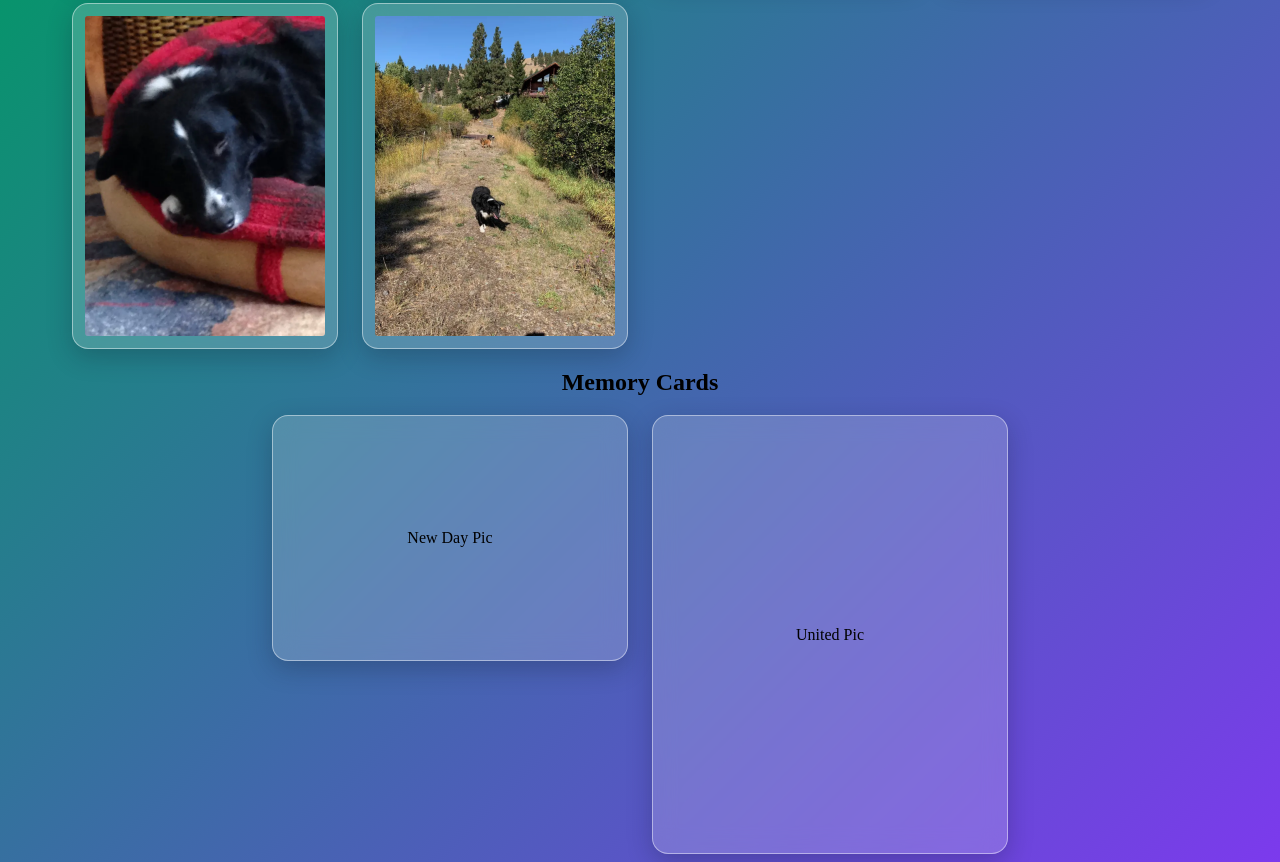
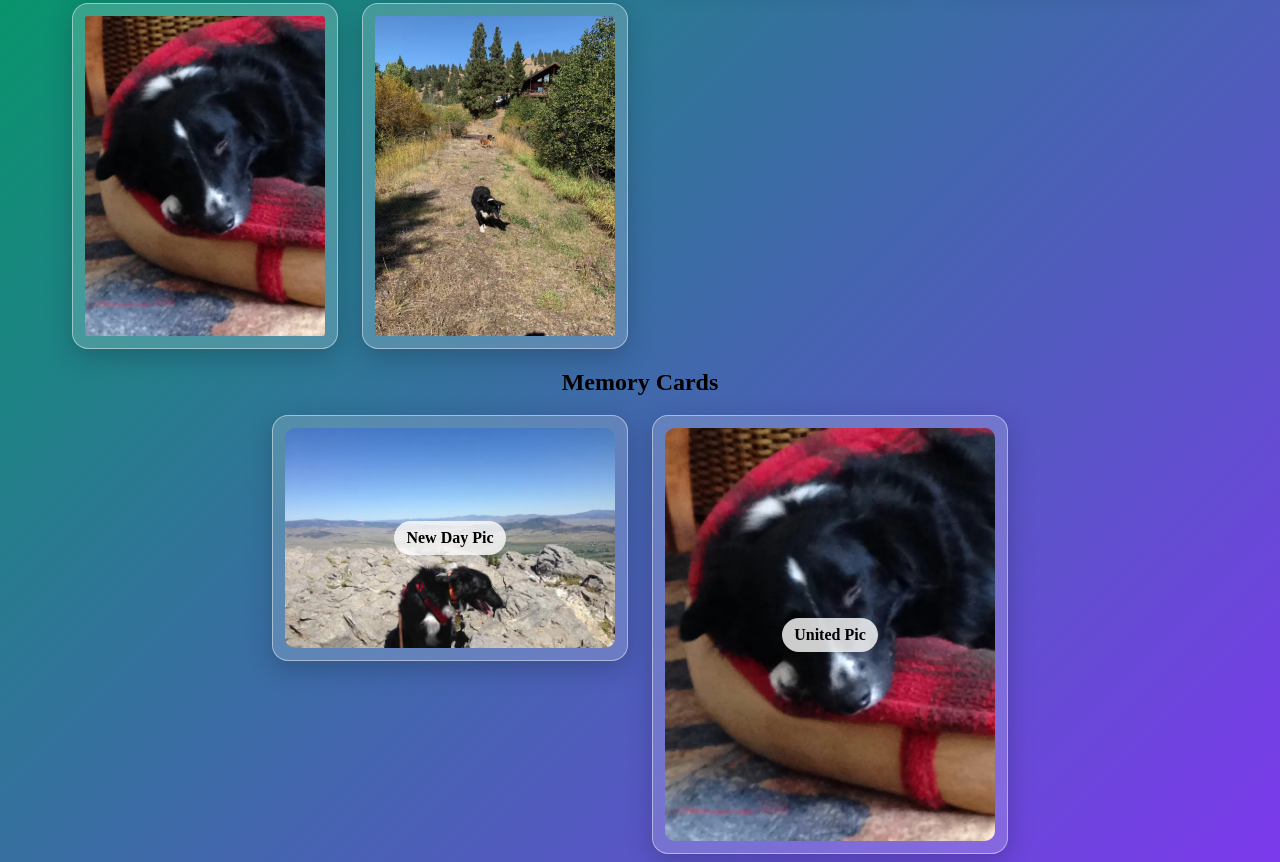
Before and after one commit to miasmith81/next_chapter_the_controlled_build, a website: page index.html in a window 1280 px wide. Shown: the part 2247-3109 px from the top of the page. Drawn offline with Linux system fonts and the light colour scheme.

Commit message:
Enhance flip card design with images and labels for better visual appeal

```diff
--- a/css/styles.css
+++ b/css/styles.css
@@ -148,6 +148,29 @@ body {
   -webkit-backface-visibility: hidden;
 }
 
+.flip-card-front {
+  position: relative;
+  overflow: hidden;
+}
+
+.flip-card-front img {
+  position: absolute;
+  inset: 0.75rem;
+  width: calc(100% - 1.5rem);
+  height: calc(100% - 1.5rem);
+  object-fit: cover;
+  border-radius: 10px;
+}
+
+.flip-card-label {
+  position: relative;
+  z-index: 1;
+  padding: 0.5rem 0.75rem;
+  font-weight: 700;
+  background: rgba(255, 255, 255, 0.8);
+  border-radius: 999px;
+}
+
 .flip-card-back {
   transform: rotateY(180deg);
 }
--- a/index.html
+++ b/index.html
@@ -42,7 +42,10 @@
       <div class="flip-card-grid"> <!-- Flip card container -->
         <button class="flip-card" type="button" aria-pressed="false">
           <span class="flip-card-inner">
-            <span class="flip-card-face flip-card-front">New Day Pic</span>
+            <span class="flip-card-face flip-card-front">
+              <img src="assets/jackson5.webp" width="720" height="540" alt="Jackson standing on a rocky mountain overlook">
+              <span class="flip-card-label">New Day Pic</span>
+            </span>
             <span class="flip-card-face flip-card-back">
               <img src="assets/aNewDay.webp" width="720" height="480" alt="New Day Image">
             </span>
@@ -50,7 +53,10 @@
         </button>
         <button class="flip-card" type="button" aria-pressed="false">
           <span class="flip-card-inner">
-            <span class="flip-card-face flip-card-front">United Pic</span>
+            <span class="flip-card-face flip-card-front">
+              <img src="assets/jackson13.webp" width="720" height="960" alt="Jackson resting on his red dog bed">
+              <span class="flip-card-label">United Pic</span>
+            </span>
             <span class="flip-card-face flip-card-back">
               <img src="assets/United.webp" width="720" height="900" alt="United Image">
             </span>
```
